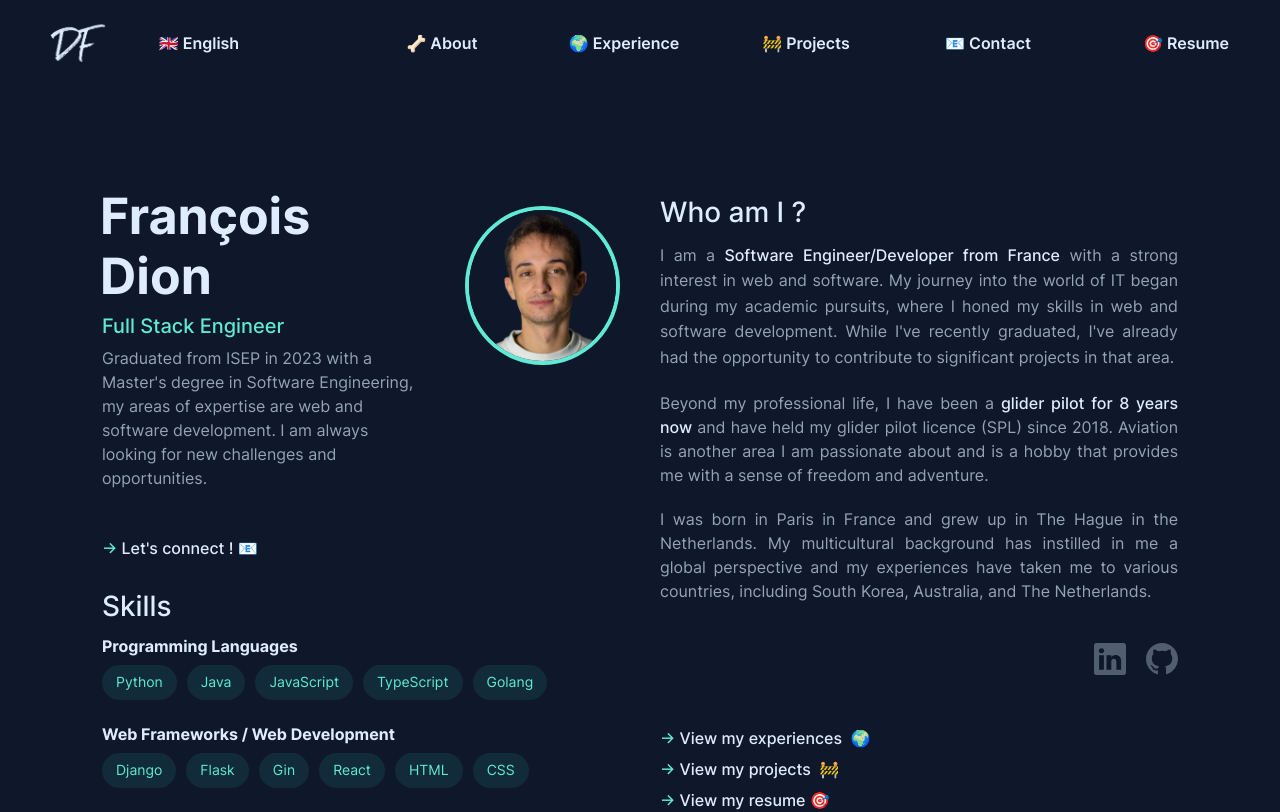
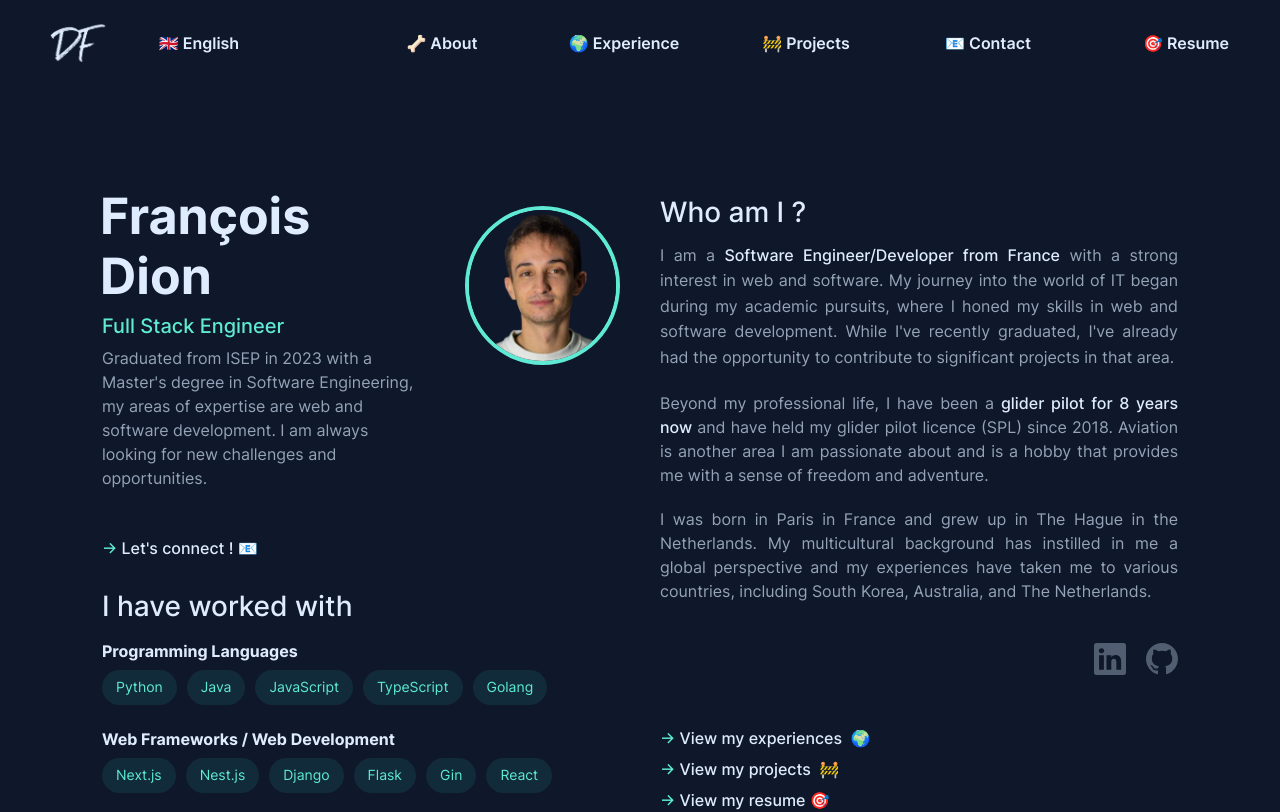
Before and after one commit to francois-71/portfolio, a React (Create React App) app in the folder eportfolio/: page / in a window 1280 px wide. Shown: the top 812 px of the page. Built offline with nearby package versions, Linux system fonts and the light colour scheme.

Commit message:
Modified some text

```diff
--- a/eportfolio/src/i18n/locales/en/translation.json
+++ b/eportfolio/src/i18n/locales/en/translation.json
@@ -3,6 +3,7 @@
     "Small-Presentation" : "Graduated from ISEP in 2023 with a Master's degree in Software Engineering, my areas of expertise are web and software development. I am always looking for new challenges and opportunities.",
     "Lets-Talk" : "Let's connect !",
     "Skills" : "Skills",
+    "I-have-worked-with" : "I have worked with",
     "Programming-Languages" : "Programming Languages",
     "Web-Frameworks" : "Web Frameworks / Web Development",
     "Version-Control" : "Version Control",
@@ -122,6 +123,7 @@
     "Name": "François Dion",
     "download-my-resume": "Download my resume (English)",
     "last-updated-on": "Last updated on:",
+    "Outdated": "Outdated",
     "path-to-resume": "assets/media/images/cv_en_francois_dion_portfolio.png",
     "resume-to-download": "assets/media/cv_en_francois_dion_portfolio.pdf",
     "salvation-army": "Salvation Army",
--- a/eportfolio/src/i18n/locales/fr/translation.json
+++ b/eportfolio/src/i18n/locales/fr/translation.json
@@ -3,6 +3,7 @@
     "Small-Presentation" : "Diplômé de l'ISEP en 2023 d'un Master en génie logiciel, mes domaines d'expertise sont le développement web et logiciel. Je suis toujours à la recherche de nouvelles opportunités.",
     "Lets-Talk" : "Échangeons !",
     "Skills" : "Compétences",
+    "I-have-worked-with" : "J'ai travaillé avec",
     "Programming-Languages" : "Langages de Programmation",
     "Web-Frameworks" : "Web Frameworks / Développement Web",
     "Version-Control" : "Version Control",
--- a/eportfolio/src/pages/About/About.js
+++ b/eportfolio/src/pages/About/About.js
@@ -45,7 +45,7 @@ const About = () => {
             </Link>
           </div>
         </div>
-        <h3 className="skills">{t("Skills")}</h3>
+        <h3 className="skills">{t("I-have-worked-with")}</h3>
         <h6 className="programming-languages">{t("Programming-Languages")}</h6>
         <div className="skills-container-about">
           <Skill name="Python" constColor={colors.constColorDefault} />
@@ -56,12 +56,12 @@ const About = () => {
         </div>
         <h6 className="web-frameworks">{t("Web-Frameworks")}</h6>
         <div className="skills-container-about">
+          <Skill name="Next.js" constColor={colors.constColorDefault} />
+          <Skill name="Nest.js" constColor={colors.constColorDefault} />
           <Skill name="Django" constColor={colors.constColorDefault} />
           <Skill name="Flask" constColor={colors.constColorDefault} />
           <Skill name="Gin" constColor={colors.constColorDefault} />
           <Skill name="React" constColor={colors.constColorDefault} />
-          <Skill name="HTML" constColor={colors.constColorDefault} />
-          <Skill name="CSS" constColor={colors.constColorDefault} />
         </div>
         <h6 className="tools">{t("Version-Control")}</h6>
         <div className="skills-container-about">
--- a/eportfolio/src/pages/About/about.css
+++ b/eportfolio/src/pages/About/about.css
@@ -121,7 +121,7 @@
 .skills {
   padding-top: 30px;
   color: var(--h1-color-cv) !important;
-  padding-bottom: 5px;
+  padding-bottom: 10px;
 }
 
 .skills-container-about {
```
